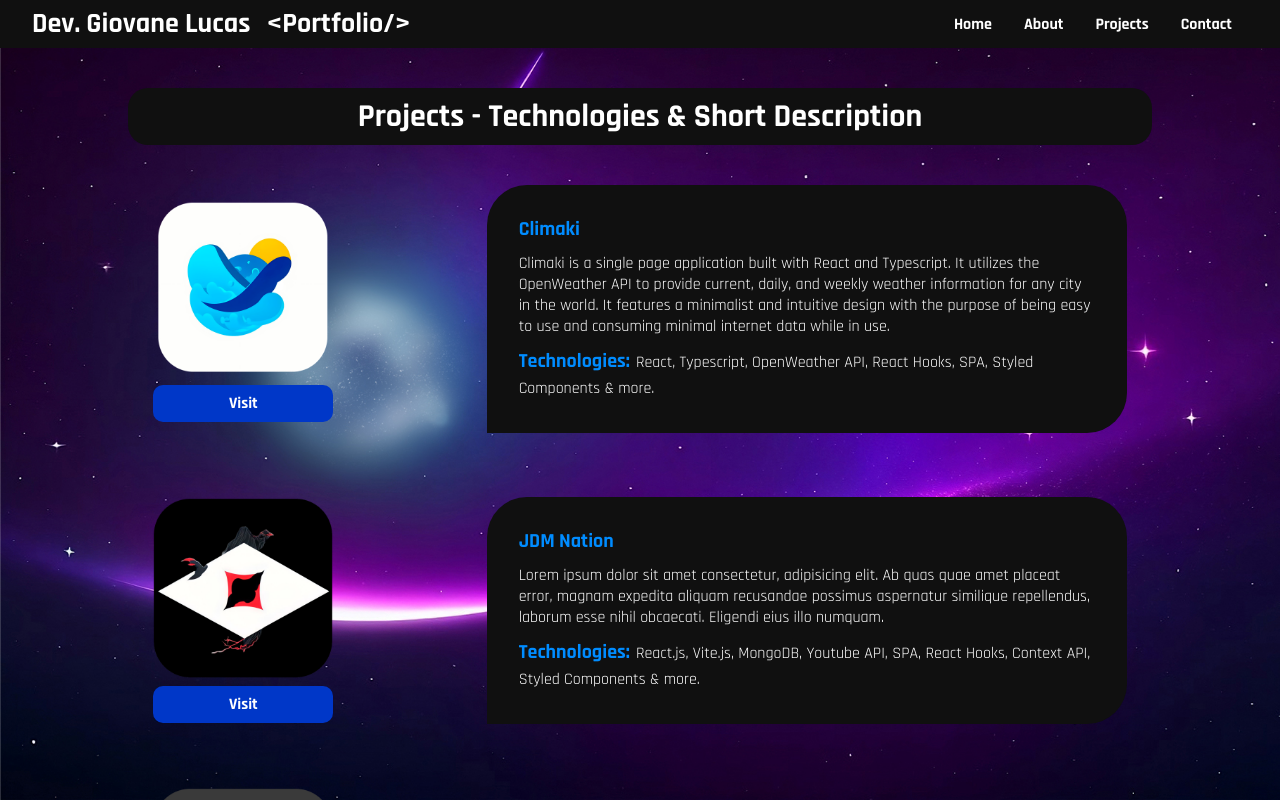
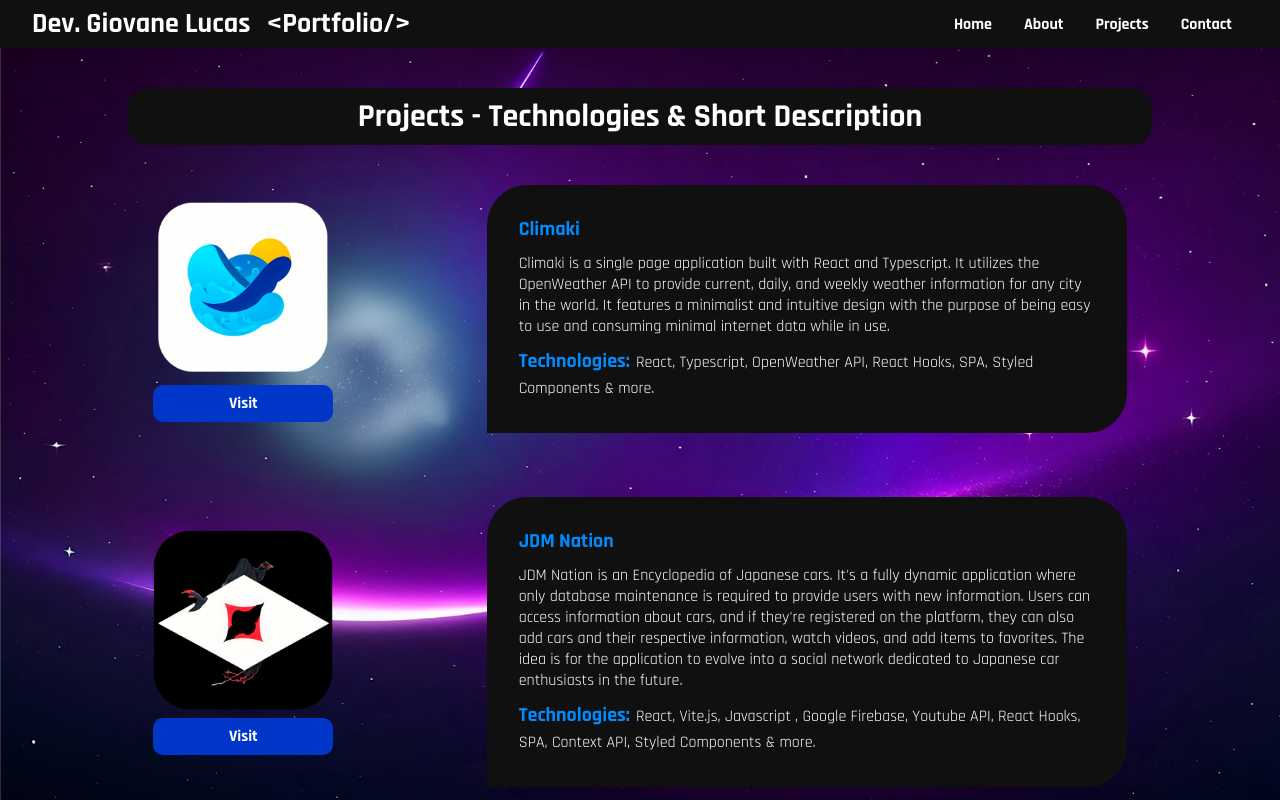
Before and after one commit to glgio7/Portfolio, a React (Vite) app: page /projects in a window 1280 px wide. Shown: the top 800 px of the page. Built offline with nearby package versions, Linux system fonts and the light colour scheme; the HTML template or start-up script is replaced by a standard one.

Commit message:
chore: projects / adding project description

```diff
--- a/src/pages/Projects/index.jsx
+++ b/src/pages/Projects/index.jsx
@@ -21,11 +21,11 @@ const ProjectsPage = () => {
 				name={"JDM Nation"}
 				imagePath={"jdm-nation-logo.png"}
 				description={
-					"Lorem ipsum dolor sit amet consectetur, adipisicing elit. Ab quas quae amet placeat error, magnam expedita aliquam recusandae possimus aspernatur similique repellendus, laborum esse nihil obcaecati. Eligendi eius illo numquam."
+					"JDM Nation is an Encyclopedia of Japanese cars. It's a fully dynamic application where only database maintenance is required to provide users with new information. Users can access information about cars, and if they're registered on the platform, they can also add cars and their respective information, watch videos, and add items to favorites. The idea is for the application to evolve into a social network dedicated to Japanese car enthusiasts in the future."
 				}
 				link={"https://jdmnation.vercel.app"}
 				technologies={
-					"React.js, Vite.js, MongoDB, Youtube API, SPA, React Hooks, Context API, Styled Components & more."
+					"React, Vite.js, Javascript , Google Firebase, Youtube API, React Hooks, SPA, Context API, Styled Components & more."
 				}
 			/>
 			<Project
```
